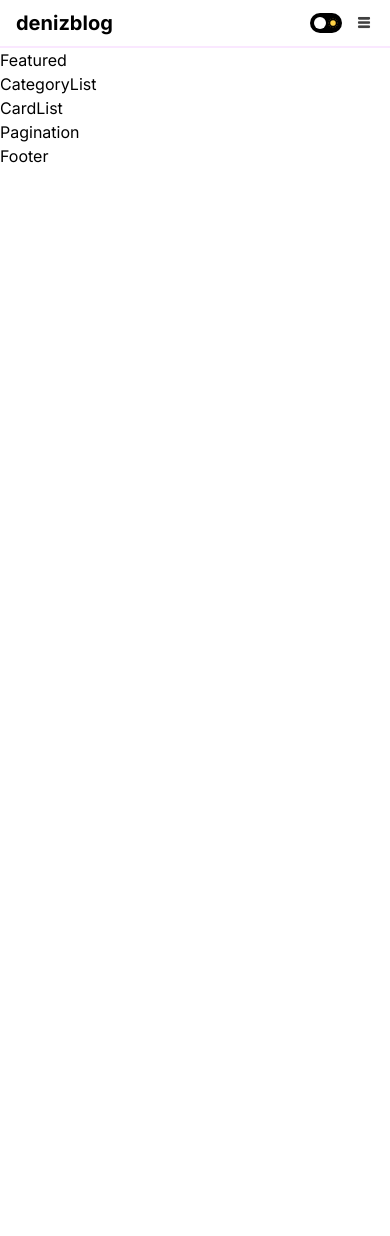
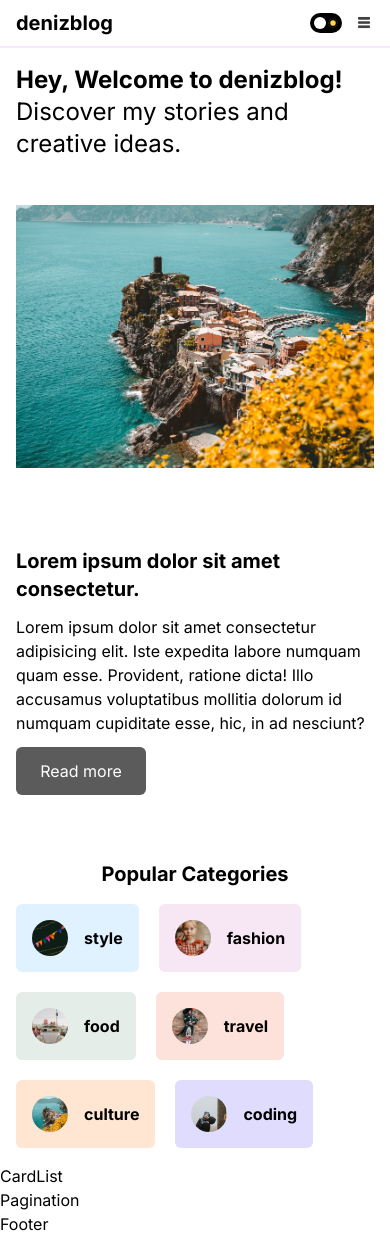
Before and after one commit to DenizOk20/blog-app, a Next.js app: page / in a window 390 px wide. Before the commit the page ends 844 px from the top, so only its background shows below. Built offline with nearby package versions, Linux system fonts and the light colour scheme.

Commit message:
added featured and category list component

```diff
--- a/src/app/page.js
+++ b/src/app/page.js
@@ -1,6 +1,6 @@
 import CardList from '@/components/CardList'
 import Featured from '@/components/Featured'
-import CategoryList from '@/components/categoryList'
+import CategoryList from '@/components/CategoryList'
 import  Menu from '@/components/Menu'
 
 export default function Home() {
--- a/src/components/CategoryList.jsx
+++ b/src/components/CategoryList.jsx
@@ -1,8 +1,23 @@
+import categories from '@/datas/categories'
+import Image from 'next/image'
+import Link from 'next/link'
 import React from 'react'
 
 const CategoryList = () => {
   return (
-    <div>CategoryList</div>
+    <div className='flex flex-col xs:h-[70vh] p-4 md:h-[30vh] items-center md:items-start gap-4 md:px-20 xl:px-40'>
+      <h1 className='text-xl font-bold xl:py-4'>Popular Categories</h1>
+      <div className='flex md:flex-row flex-wrap gap-5 md:gap-8 lg:gap-10'>
+        { categories.map(cat => (
+          <Link key={cat.id} href={`/blog?cat=${cat.title}`} className={`flex items-center gap-4 md:gap-2 p-4 rounded-md`}
+          style={{backgroundColor: cat.bg}}>
+             <Image alt='category' src={cat.img} width={36} height={36} className='object-cover rounded-full h-9 w-9'/>
+              <p className='font-bold text-black'>{cat.title}</p>
+          </Link>
+          ))
+        }
+      </div>
+    </div>
   )
 }
 
--- a/src/components/Featured.jsx
+++ b/src/components/Featured.jsx
@@ -1,8 +1,24 @@
+import Image from 'next/image'
 import React from 'react'
 
 const Featured = () => {
   return (
-    <div>Featured</div>
+    <div className='h-[calc(100vh-3rem)] md:px-20 xl:px-40 flex flex-col justify-between p-4 gap-3 md:gap-5 xl:gap-8'>
+      <h1 className='text-2xl md:text-5xl xl:text-7xl'>
+        <b>Hey, Welcome to denizblog!</b> Discover my stories and creative ideas.
+      </h1>
+      <div className='flex flex-col justify-around md:flex-row flex-1 gap-3 xl:gap-6'>
+      <div className='relative w-full h-[40%] md:h-[100%] xl:h-[100%]'>
+        <Image src="/culture.png" alt='' fill className='object-cover xl:rounded-md'/>
+      </div>
+
+      <div className='w-full flex flex-col gap-3 md:justify-center md:h-[100%] xl:h-[100%] xl:gap-5'>
+          <h2 className='font-bold text-xl md:text-3xl xl:text-4xl'>Lorem ipsum dolor sit amet consectetur.</h2>
+          <p className='md:text-xl'>Lorem ipsum dolor sit amet consectetur adipisicing elit. Iste expedita labore numquam quam esse. Provident, ratione dicta! Illo accusamus voluptatibus mollitia dolorum id numquam cupiditate esse, hic, in ad nesciunt?</p>
+          <button className='bg-[#5b5b5b] p-3 rounded-md cursor-pointer text-white max-w-[130px]'>Read more</button>
+      </div>
+      </div>
+    </div>
   )
 }
 
--- a/src/components/NavMenu.jsx
+++ b/src/components/NavMenu.jsx
@@ -1,5 +1,5 @@
 "use client"
-import social from '@/data'
+import social from '@/datas/data'
 import Image from 'next/image'
 import Link from 'next/link'
 import React from 'react'
@@ -7,7 +7,7 @@ import { useState } from 'react'
 import ThemeColor from './ThemeColor'
 
 const NavMenu = () => {
-    const user = 'true'
+    const user = 'false'
     const [open, setOpen] = useState(false)
     return (
       <div className='flex gap-3'>
@@ -17,7 +17,7 @@ const NavMenu = () => {
             :
             <Image src="/menu.png" alt='menu' width={20} height={20} className='cursor-pointer' onClick={() => setOpen(true)}/>
         }
-        {open &&  <div className='absolute left-0 w-full h-[calc(100vh-3rem)] z-10 bg-neutral-400 flex flex-col
+        {open &&  <div className='absolute left-0 bottom-0 w-full h-[calc(100vh-3rem)] bg-neutral-400 flex flex-col
          p-10 gap-3'>
             <div className='flex flex-row p-3 justify-center gap-3'>
               { social.map(item => (
--- a/src/components/Navbar.jsx
+++ b/src/components/Navbar.jsx
@@ -1,4 +1,4 @@
-import social from '@/data'
+import social from '@/datas/data'
 import Image from 'next/image'
 import Link from 'next/link'
 import React from 'react'
@@ -9,7 +9,7 @@ const Navbar = () => {
     const user = 'false'
   return (
     <div className='h-12 flex p-4 justify-between items-center md:px-20 xl:px-40 border-b-2 border-b-fuchsia-100'>
-        <div className=' hidden md:flex p-2'>
+        <div className='hidden md:flex p-2'>
             { social.map(item => (
                 <Link key={item.id} href={item.url} className='p-2'>
                     <Image alt='' src={item.img} width={20} height={20}/>
@@ -17,7 +17,7 @@ const Navbar = () => {
             ))
             }
         </div>
-        <div className=''>
+        <div>
             <Link className='text-xl font-bold' href="/">denizblog</Link>
         </div>
 
--- /dev/null
+++ b/src/datas/categories.js
@@ -0,0 +1,41 @@
+const categories = [
+    {
+        id:1,
+        title: 'style',
+        img: '/style.png',
+        bg: '#e0f1ff'
+    },
+    {
+        id:2,
+        title: 'fashion',
+        img: '/fashion.png',
+        bg: '#f7e7f5'
+    },
+    {
+        id:3,
+        title: 'food',
+        img: '/food.png',
+        bg: '#e5ede8'
+    },
+    {
+        id:4,
+        title: 'travel',
+        img: '/travel.png',
+        bg: '#fde1db'
+    },
+    {
+        id:5,
+        title: 'culture',
+        img: '/culture.png',
+        bg: '#ffe6d2'
+    },
+    {
+        id:6,
+        title: 'coding',
+        img: '/coding.png',
+        bg: '#e0dcfe'
+    },
+
+]
+
+export default categories
```
Also changed, not shown: src/datas/data.js (renamed from src/data.js).
